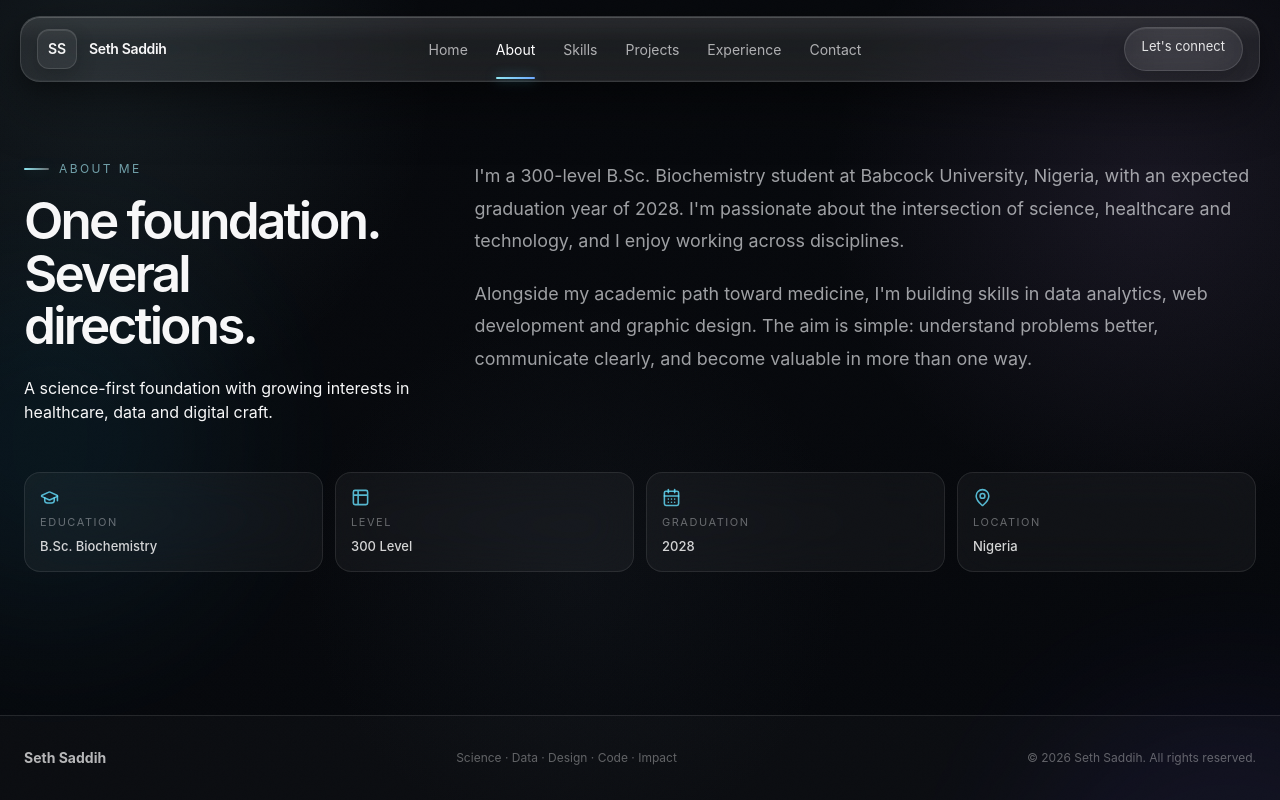
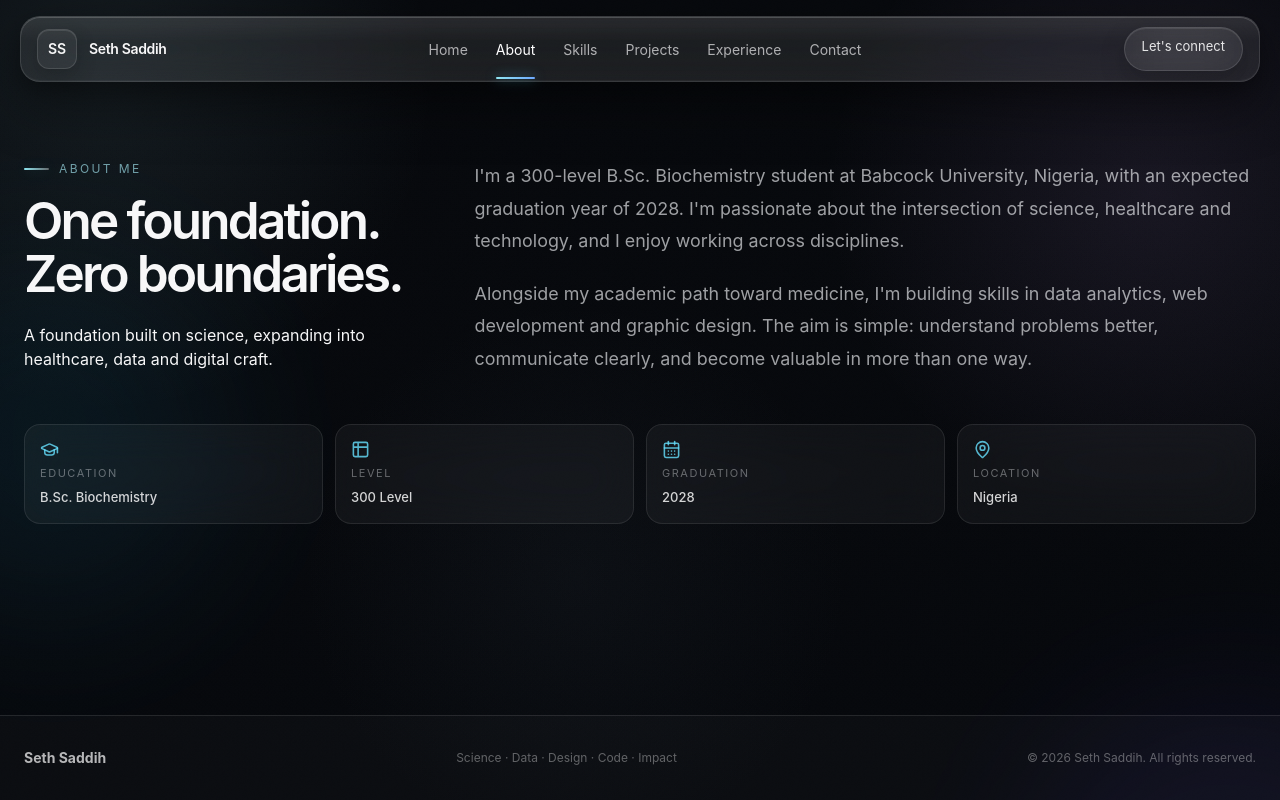
Before and after one commit to sethsaddih/sethsaddih.com, a Next.js app: page /about in a window 1280 px wide. Built offline with nearby package versions, Linux system fonts and the light colour scheme.

Commit message:
Update About page heading and intro copy

```diff
--- a/app/about/page.tsx
+++ b/app/about/page.tsx
@@ -1,2 +1,44 @@
-import { AboutPage } from "@/components/Portfolio";
-export default function About() { return <AboutPage />; }
+import type { ReactNode } from "react";
+import { CalendarDays, GraduationCap, MapPin, Table2 } from "lucide-react";
+import { Footer, SiteHeader } from "@/components/Portfolio";
+
+function AboutFrame({ children }: { children: ReactNode }) {
+  return (
+    <main id="top" className="page-frame relative flex min-h-screen flex-col overflow-x-clip">
+      <div className="page-glow pointer-events-none absolute inset-0 -z-10" aria-hidden="true">
+        <span className="ambient ambient-one" />
+        <span className="ambient ambient-two" />
+        <span className="ambient ambient-three" />
+      </div>
+      <SiteHeader active="About" />
+      {children}
+      <Footer />
+    </main>
+  );
+}
+
+export default function About() {
+  return (
+    <AboutFrame>
+      <section className="mx-auto max-w-360 px-4 pb-20 pt-32 sm:px-6 lg:pb-24 lg:pt-40">
+        <div className="grid gap-12 lg:grid-cols-[.68fr_1.32fr]">
+          <div>
+            <div className="section-title-row"><span /> <p>About Me</p></div>
+            <h1 className="section-heading mt-4">One foundation.<br />Zero boundaries.</h1>
+            <p className="page-lead mt-6">A foundation built on science, expanding into healthcare, data and digital craft.</p>
+          </div>
+          <div className="about-copy">
+            <p>I&apos;m a 300-level B.Sc. Biochemistry student at Babcock University, Nigeria, with an expected graduation year of 2028. I&apos;m passionate about the intersection of science, healthcare and technology, and I enjoy working across disciplines.</p>
+            <p>Alongside my academic path toward medicine, I&apos;m building skills in data analytics, web development and graphic design. The aim is simple: understand problems better, communicate clearly, and become valuable in more than one way.</p>
+          </div>
+        </div>
+        <div className="about-facts mt-12 grid gap-3 sm:grid-cols-2 lg:grid-cols-4">
+          <div className="fact-card"><GraduationCap size={19} /><span>Education</span><strong>B.Sc. Biochemistry</strong></div>
+          <div className="fact-card"><Table2 size={19} /><span>Level</span><strong>300 Level</strong></div>
+          <div className="fact-card"><CalendarDays size={19} /><span>Graduation</span><strong>2028</strong></div>
+          <div className="fact-card"><MapPin size={19} /><span>Location</span><strong>Nigeria</strong></div>
+        </div>
+      </section>
+    </AboutFrame>
+  );
+}
```
